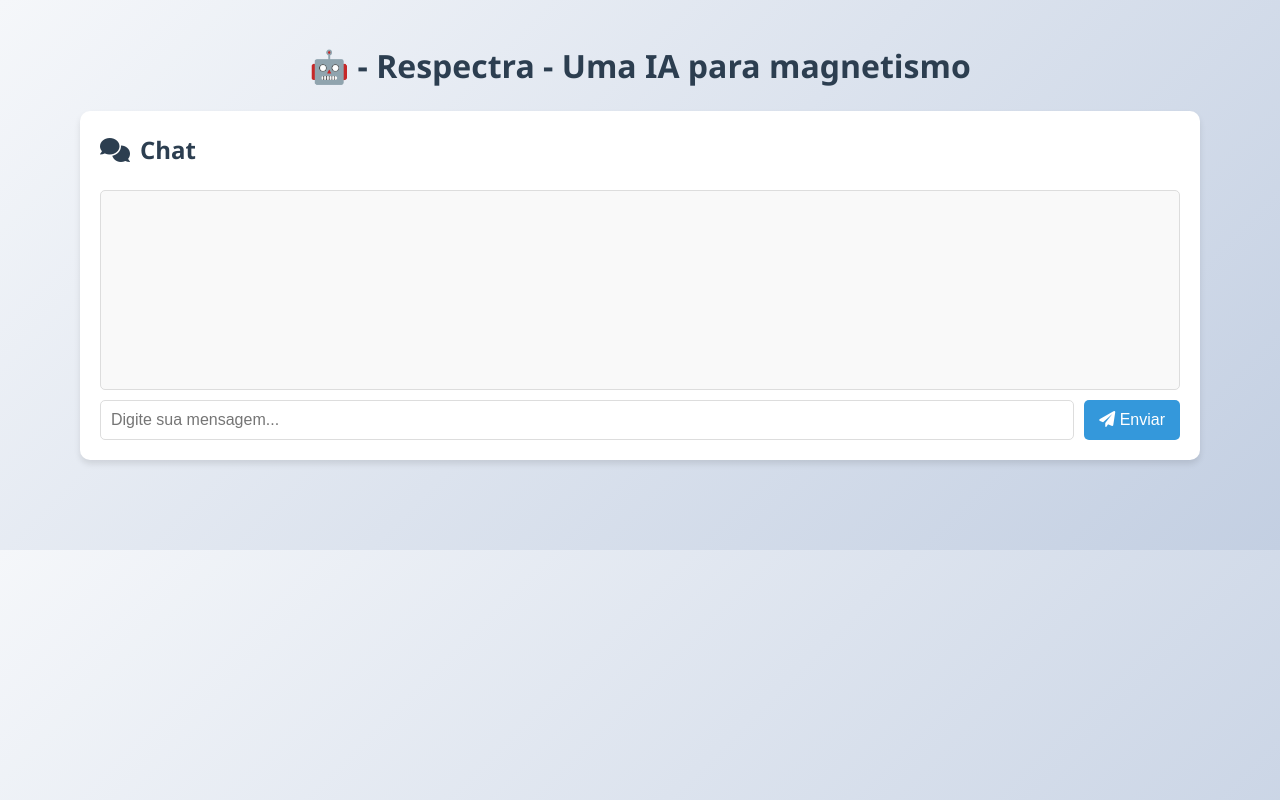
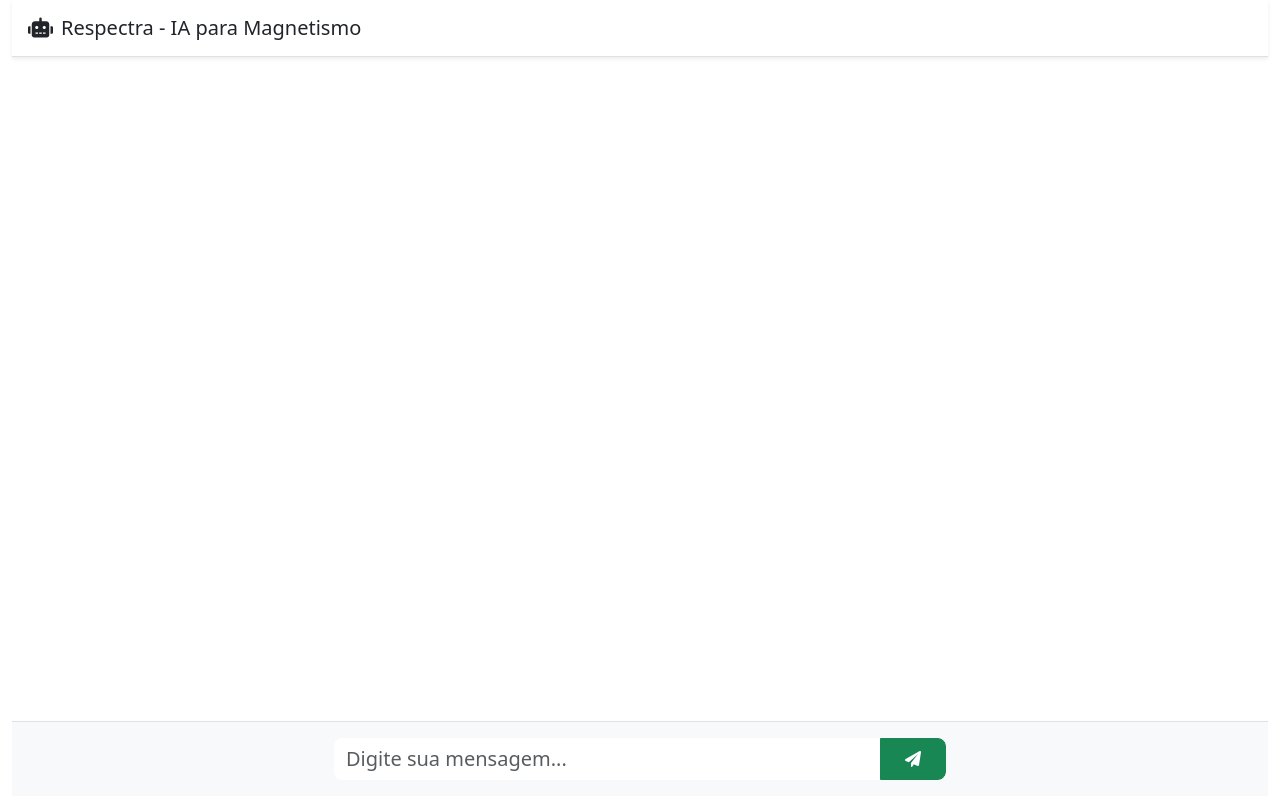
Before and after one commit to luizmachado/respectra, a Flask app: page / in a window 1280 px wide. Run offline with Flask 3, Linux system fonts and the light colour scheme.

Commit message:
make frontend more atractive

```diff
--- a/app/static/style.css
+++ b/app/static/style.css
@@ -1,115 +1,122 @@
-/* Reset básico */
-* {
-    margin: 0;
-    padding: 0;
-    box-sizing: border-box;
+/* Garante que o contêiner principal tenha rolagem vertical */
+.container-fluid {
+    overflow: hidden; /* Remove rolagem desnecessária no nível superior */
 }
 
-body {
-    font-family: 'Segoe UI', Tahoma, Geneva, Verdana, sans-serif;
-    background: linear-gradient(135deg, #f5f7fa, #c3cfe2);
-    color: #333;
-    line-height: 1.6;
-    padding: 20px;
+/* Corrige a rolagem na área do chat */
+#chat-box {
+    max-height: 80vh; /* Limita a altura máxima da área de chat */
+    overflow-y: auto; /* Habilita a rolagem vertical */
+    scrollbar-width: thin; /* Estiliza a barra de rolagem */
+    scrollbar-color: #888 transparent; /* Cor da barra de rolagem */
 }
 
-.container {
-    max-width: 1200px;
-    margin: 0 auto;
-    padding: 20px;
+/* Aumenta o tamanho da fonte global */
+body {
+    font-size: 16px; /* Tamanho base maior */
+    line-height: 1.6; /* Espaçamento entre linhas para melhor legibilidade */
 }
 
-h1 {
-    text-align: center;
-    color: #2c3e50;
-    margin-bottom: 30px;
+/* Ajusta o tamanho da fonte no cabeçalho */
+header h4 {
+    font-size: 1.25rem; /* Tamanho maior para o título */
 }
 
-.main-layout {
-    display: flex;
-    gap: 30px;
+/* Ajusta o tamanho da fonte nas mensagens do chat */
+.chat-message {
+    font-size: 1rem; /* Tamanho padrão para mensagens */
 }
 
-.card {
-    background: white;
-    border-radius: 10px;
-    box-shadow: 0 4px 6px rgba(0, 0, 0, 0.1);
-    padding: 20px;
-    flex: 1;
-    transition: transform 0.3s ease;
+/* Aumenta o tamanho da fonte no campo de entrada */
+#chat-message {
+    font-size: 1.1rem; /* Tamanho maior para o input */
 }
 
-.card:hover {
-    transform: translateY(-5px);
+/* Estilo para balões de mensagem do usuário */
+.user-bubble {
+    background-color: #e9ecef; /* Cinza claro */
+    border-radius: 15px; /* Bordas arredondadas */
+    padding: 10px 15px;
+    max-width: 80%; /* Limita a largura dos balões */
+    margin-left: auto; /* Alinha à direita */
+    box-shadow: 0 2px 4px rgba(0, 0, 0, 0.1); /* Sombra sutil */
 }
 
-h2 {
-    font-size: 1.5rem;
-    color: #2c3e50;
-    margin-bottom: 20px;
-    display: flex;
-    align-items: center;
-    gap: 10px;
+/* Estilo para balões de mensagem da IA */
+.ai-bubble {
+    background-color: #d1e7dd; /* Verde claro */
+    border-radius: 15px;
+    padding: 10px 15px;
+    max-width: 80%;
+    margin-right: auto; /* Alinha à esquerda */
+    box-shadow: 0 2px 4px rgba(0, 0, 0, 0.1);
 }
 
-.file-inputs label {
-    font-weight: bold;
-    color: #555;
-    margin-right: 10px;
+/* Estilo para o nome do remetente */
+.chat-message strong {
+    color: #333; /* Cor mais escura para o nome */
+    margin-right: 5px;
 }
 
-.file-inputs input {
-    margin-bottom: 15px;
-    padding: 8px;
-    border: 1px solid #ddd;
-    border-radius: 5px;
-    width: 100%;
+/* Estilo para o card de upload */
+.card {
+    border: none; /* Remove bordas padrão */
+    border-radius: 10px; /* Bordas arredondadas */
+    background-color: #f8f9fa; /* Fundo claro */
+    box-shadow: 0 4px 6px rgba(0, 0, 0, 0.1); /* Sombra suave */
 }
 
-.btn {
-    background: #3498db;
-    color: white;
-    padding: 10px 20px;
-    border: none;
-    border-radius: 5px;
-    cursor: pointer;
-    font-size: 1rem;
-    transition: background 0.3s ease;
+/* Estilo para os inputs de arquivo */
+.form-control {
+    border-radius: 8px; /* Bordas arredondadas */
+    border: 1px solid #ced4da; /* Borda clara */
+    transition: border-color 0.3s ease; /* Transição suave */
 }
 
-.btn:hover {
-    background: #2980b9;
+.form-control:focus {
+    border-color: #86b7fe; /* Cor azul ao focar */
+    box-shadow: 0 0 0 0.25rem rgba(13, 110, 253, 0.25); /* Sombra de foco */
 }
 
-.chat-area #chat-box {
-    height: 200px;
-    overflow-y: auto;
-    border: 1px solid #ddd;
-    border-radius: 5px;
-    padding: 10px;
-    margin-bottom: 10px;
-    background: #f9f9f9;
+/* Estilo para o botão de envio */
+.btn-primary {
+    background-color: #0d6efd; /* Azul mais vibrante */
+    border: none;
+    border-radius: 8px;
+    transition: transform 0.2s ease; /* Animação ao clicar */
 }
 
-.chat-input {
-    display: flex;
-    gap: 10px;
+.btn-primary:hover {
+    transform: scale(1.05); /* Efeito de zoom ao passar o mouse */
 }
 
-.chat-input input {
-    flex: 1;
-    padding: 10px;
-    border: 1px solid #ddd;
-    border-radius: 5px;
-    font-size: 1rem;
+/* Estilo para o rodapé */
+footer {
+    background-color: #f8f9fa; /* Fundo claro */
+    border-top: 1px solid #e9ecef; /* Borda superior sutil */
 }
 
-.chat-input button {
-    padding: 10px 15px;
+/* Estilo para o campo de entrada */
+.input-group {
+    border-radius: 8px; /* Bordas arredondadas */
+    overflow: hidden; /* Remove bordas internas */
 }
 
-@media (max-width: 768px) {
-    .main-layout {
-        flex-direction: column;
-    }
+.input-group .form-control {
+    border: none; /* Remove borda do input */
+    border-radius: 8px 0 0 8px; /* Arredonda apenas o lado esquerdo */
 }
+
+.input-group .btn {
+    border-radius: 0 8px 8px 0; /* Arredonda apenas o lado direito */
+}
+/* Estilo para fórmulas em bloco */
+.mjx-container {
+    margin: 10px 0;
+    text-align: center;
+}
+
+/* Estilo para fórmulas inline */
+.mjx-inline {
+    font-size: 1.1rem; /* Ajusta o tamanho das fórmulas inline */
+}
--- a/app/templates/index.html
+++ b/app/templates/index.html
@@ -2,65 +2,114 @@
 <html lang="pt-br">
 <head>
     <meta charset="UTF-8">
+    <title>Respectra - IA para Magnetismo</title>
     <meta name="viewport" content="width=device-width, initial-scale=1.0">
-    <title>🤖 - Respectra</title>
+
+    <!-- Google Fonts -->
+    <link href="https://fonts.googleapis.com/css2?family=Inter:wght@400;600&display=swap" rel="stylesheet">
+    <link rel="stylesheet" href="https://cdnjs.cloudflare.com/ajax/libs/font-awesome/6.0.0-beta3/css/all.min.css">
+    <link href="https://cdn.jsdelivr.net/npm/bootstrap@5.3.3/dist/css/bootstrap.min.css" rel="stylesheet">
     <link rel="stylesheet" href="{{ url_for('static', filename='style.css') }}">
+    <!-- Inclui o MathJax -->
+    <script id="MathJax-script" async src="https://cdn.jsdelivr.net/npm/mathjax@3/es5/tex-mml-chtml.js"></script>
 </head>
 <body>
-    <div class="container">
-        <h1>🤖 - Respectra - Uma IA para magnetismo</title>
-    <link rel="stylesheet" href="{{ url_for('static', filename='style.css') }}">
-    <!-- Font Awesome para ícones -->
-    <link rel="stylesheet" href="https://cdnjs.cloudflare.com/ajax/libs/font-awesome/6.0.0-beta3/css/all.min.css">
-</head>
-<body>
-    <div class="container">
-        <!-- Layout em duas colunas -->
-        <div class="main-layout">
+    <div class="container-fluid vh-100 d-flex flex-column">
+        <!-- Cabeçalho -->
+        <header class="p-3 border-bottom bg-white shadow-sm">
+            <h4 class="mb-0"><i class="fas fa-robot me-2"></i>Respectra - IA para Magnetismo</h4>
+        </header>
+
+        <!-- Corpo com layout condicional -->
+        <div class="row flex-grow-1 g-4 overflow-hidden m-0">
             {% if upload_ativo %}
             <!-- Área de Upload -->
-            <div class="upload-area card">
-                <h2><i class="fas fa-upload"></i> Enviar Arquivos</h2>
+            <div class="col-md-4 p-3 overflow-auto bg-light border-end">
+                <div class="card p-3 shadow-sm h-100">
+                    <h5><i class="fas fa-upload"></i> Enviar Arquivos</h5>
                     <form action="/" method="POST" enctype="multipart/form-data">
-                    <div class="file-inputs">
-                        <label for="file1"><i class="fas fa-file"></i> CIF:</label>
-                        <input type="file" id="file_cif" name="file_cif"><br>
-                        <label for="file2"><i class="fas fa-file"></i> MvsH1:</label>
-                        <input type="file" id="file_MvsH1" name="file_MvsH1"><br>
-                        <label for="file3"><i class="fas fa-file"></i> MvsH2:</label>
-                        <input type="file" id="file_MvsH2" name="file_MvsH2"><br>
-                        <label for="file4"><i class="fas fa-file"></i> MvsT1:</label>
-                        <input type="file" id="file_MvsT1" name="file_MvsT1"><br>
-                        <label for="file5"><i class="fas fa-file"></i> MvsT2:</label>
-                        <input type="file" id="file_MvsT2" name="file_MvsT2"><br>
+                        <div class="mb-2">
+                            <label for="file_cif" class="form-label">CIF:</label>
+                            <input type="file" class="form-control" id="file_cif" name="file_cif">
                         </div>
-                    <button type="submit" class="btn">Enviar Arquivos</button>
+                        <div class="mb-2">
+                            <label for="file_MvsH1" class="form-label">MvsH1:</label>
+                            <input type="file" class="form-control" id="file_MvsH1" name="file_MvsH1">
+                        </div>
+                        <div class="mb-2">
+                            <label for="file_MvsH2" class="form-label">MvsH2:</label>
+                            <input type="file" class="form-control" id="file_MvsH2" name="file_MvsH2">
+                        </div>
+                        <div class="mb-2">
+                            <label for="file_MvsT1" class="form-label">MvsT1:</label>
+                            <input type="file" class="form-control" id="file_MvsT1" name="file_MvsT1">
+                        </div>
+                        <div class="mb-2">
+                            <label for="file_MvsT2" class="form-label">MvsT2:</label>
+                            <input type="file" class="form-control" id="file_MvsT2" name="file_MvsT2">
+                        </div>
+                        <button type="submit" class="btn btn-primary mt-2 w-100">Enviar Arquivos</button>
                     </form>
                 </div>
+            </div>
+            <div class="col-md-8 d-flex flex-column p-0">
+            {% else %}
+            <div class="col-12 d-flex flex-column p-0">
             {% endif %}
+                <!-- Área do Chat -->
+                <section id="chat-box" class="flex-grow-1 p-4 overflow-auto bg-white">
+                    {% for message in chat_messages %}
+                        <div class="chat-message user mb-3">
+                            <div class="bubble user-bubble">
+                                <strong>Você:</strong> {{ message }}
+                            </div>
+                        </div>
+                    {% endfor %}
+                </section>
 
-            <!-- Área de Chat -->
-            <div class="chat-area card">
-                <h2><i class="fas fa-comments"></i> Chat</h2>
-                <div id="chat-box">
-                    {% for message in chat_messages %}
-                        <p>{{ message }}</p>
-                    {% endfor %}
+		<!-- Campo de Entrada -->
+		<footer class="p-3 border-top bg-light">
+		    <form onsubmit="sendMessage(); return false;" class="d-flex justify-content-center">
+		        <div class="input-group" style="width: 50%;">
+		            <input type="text" id="chat-message" class="form-control fs-5" placeholder="Digite sua mensagem...">
+		            <button type="submit" class="btn btn-success px-4">
+		                <i class="fas fa-paper-plane"></i>
+		            </button>
 		        </div>
-                <div class="chat-input">
-                    <input type="text" id="chat-message" placeholder="Digite sua mensagem...">
-                    <button onclick="sendMessage()" class="btn"><i class="fas fa-paper-plane"></i> Enviar</button>
-                </div>
+		    </form>
+		</footer>
             </div>
         </div>
     </div>
 
+    <!-- JS -->
+    <!-- Configurações do MathJax -->
+    <script src="https://cdn.jsdelivr.net/npm/bootstrap@5.3.3/dist/js/bootstrap.bundle.min.js"></script>
+    <script src="https://cdn.jsdelivr.net/npm/marked/marked.min.js"></script>
+    <!-- Configurações do MathJax -->
+    <script>
+        window.MathJax = {
+            tex: {
+                inlineMath: [['$', '$'], ['\\(', '\\)']], // Define os delimitadores para fórmulas inline
+                displayMath: [['$$', '$$'], ['\\[', '\\]']], // Define os delimitadores para fórmulas em bloco
+            },
+            svg: {
+                fontCache: 'global' // Melhora o desempenho ao renderizar múltiplas fórmulas
+            }
+        };
+    </script>
     <script>
 	    function sendMessage() {
-            const message = document.getElementById('chat-message').value;
-            if (message.trim() === '') return;
+		    const input = document.getElementById('chat-message');
+    		    const message = input.value.trim();
+    		    if (message === '') return;
 
-            // Enviar mensagem via AJAX
+    		    const chatBox = document.getElementById('chat-box');
+    		    chatBox.innerHTML += `
+    		        <div class="chat-message user mb-3">
+    		            <div class="bubble user-bubble"><strong>Você:</strong> ${message}</div>
+    		        </div>`;
+
     		    fetch('/send_message', {
     		        method: 'POST',
     		        headers: { 'Content-Type': 'application/x-www-form-urlencoded' },
@@ -69,15 +118,18 @@
     		    .then(response => response.json())
     		    .then(data => {
     		        if (data.status === 'success') {
-                    // Atualizar a caixa de chat
-                    const chatBox = document.getElementById('chat-box');
-                    chatBox.innerHTML = '';
-                    data.messages.forEach(msg => {
-                        const p = document.createElement('p');
-                        p.textContent = msg;
-                        chatBox.appendChild(p);
-                    });
-                    document.getElementById('chat-message').value = ''; // Limpar input
+    		            const html = marked.parse(data.messages || '');
+    		            chatBox.innerHTML += `
+    		                <div class="chat-message ai mb-3">
+    		                    <div class="bubble ai-bubble">
+    		                        <strong>IA:</strong> ${html}
+    		                    </div>
+    		                </div>`;
+    		            input.value = '';
+    		            chatBox.scrollTop = chatBox.scrollHeight;
+
+    		            // Processa as fórmulas LaTeX recém-adicionadas
+    		            MathJax.typeset();
     		        }
     		    });
 	    }
```
Lines whose indentation alone changed are shown as unchanged.
